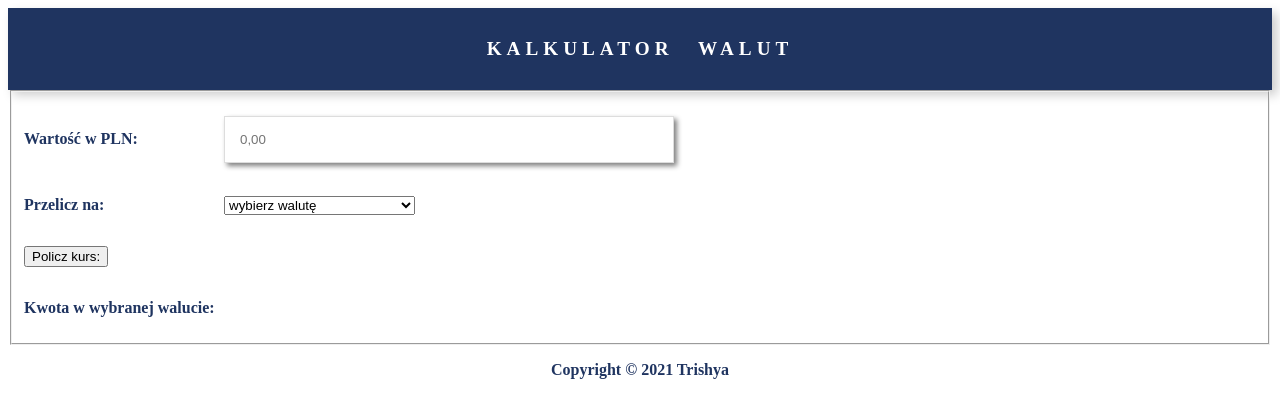
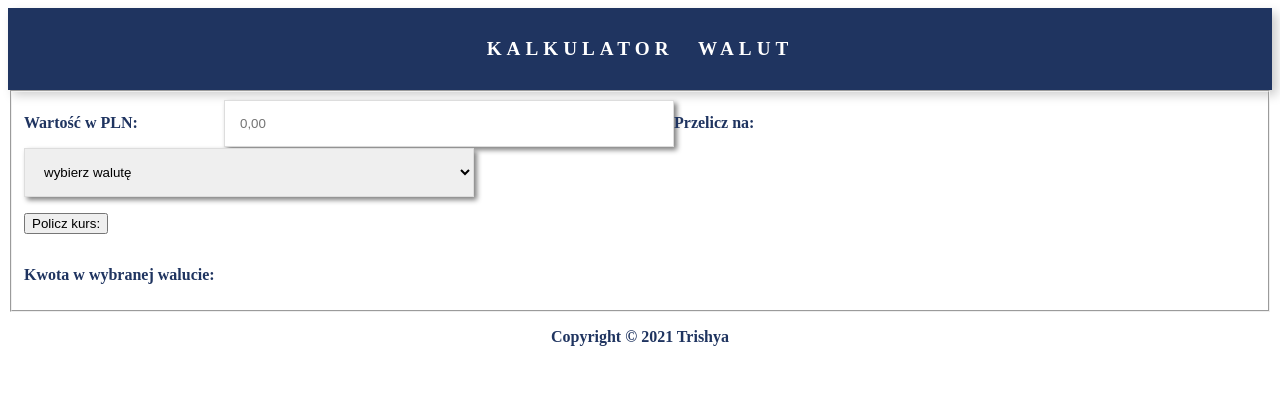
Before and after one commit to patrycja-i-lesniak/currency-converter-react-ver-1, a React (Create React App) app: page / in a window 1280 px wide. Shown: the top 418 px of the page. Built offline with nearby package versions, Linux system fonts and the light colour scheme.

Commit message:
Select component added

```diff
--- a/src/App.js
+++ b/src/App.js
@@ -2,6 +2,7 @@ import Header from "./Header";
 import Paragraph from "./Paragraph";
 import Footer from "./Footer";
 import Input from "./Input";
+import Select from "./Select";
 
 function App() {
   return (
@@ -9,23 +10,10 @@ function App() {
       <Header title="Kalkulator walut" />
       <form className="form js-form">
         <fieldset className="form__fieldset">
-          <p>
-            <label>
               <Paragraph text=" Wartość w PLN:" />
               <Input />
-            </label>
-          </p>
-          <p>
-            <label>
               <Paragraph text="Przelicz na:" />
-              <select className="form__select js-selectedCurrency" name="convertTo">
-                <option value="">wybierz walutę </option>
-                <option value="CHF">CHF - Frank szwajcarski</option>
-                <option value="EUR">EUR - Euro </option>
-                <option value="GBP">GBP - Brytyjski funt szterling </option>
-              </select>
-            </label>
-          </p>
+              <Select />
           <p className="container">
             <button className="form__button">Policz kurs:</button>
           </p>
--- /dev/null
+++ b/src/Select/index.js
@@ -0,0 +1,12 @@
+import "./style.css";
+
+const Select = () => (
+    <select className="select" name="convertTo">
+        <option value="">wybierz walutę </option>
+        <option value="CHF">CHF - Frank szwajcarski</option>
+        <option value="EUR">EUR - Euro </option>
+        <option value="GBP">GBP - Brytyjski funt szterling </option>
+    </select>
+);
+
+export default Select;
--- /dev/null
+++ b/src/Select/style.css
@@ -0,0 +1,7 @@
+.select {
+  border: 1px solid #ddd;
+  padding: 15px;
+  max-width: 450px;
+  width: 100%;
+  box-shadow: 3px 3px 5px grey;
+}
```
